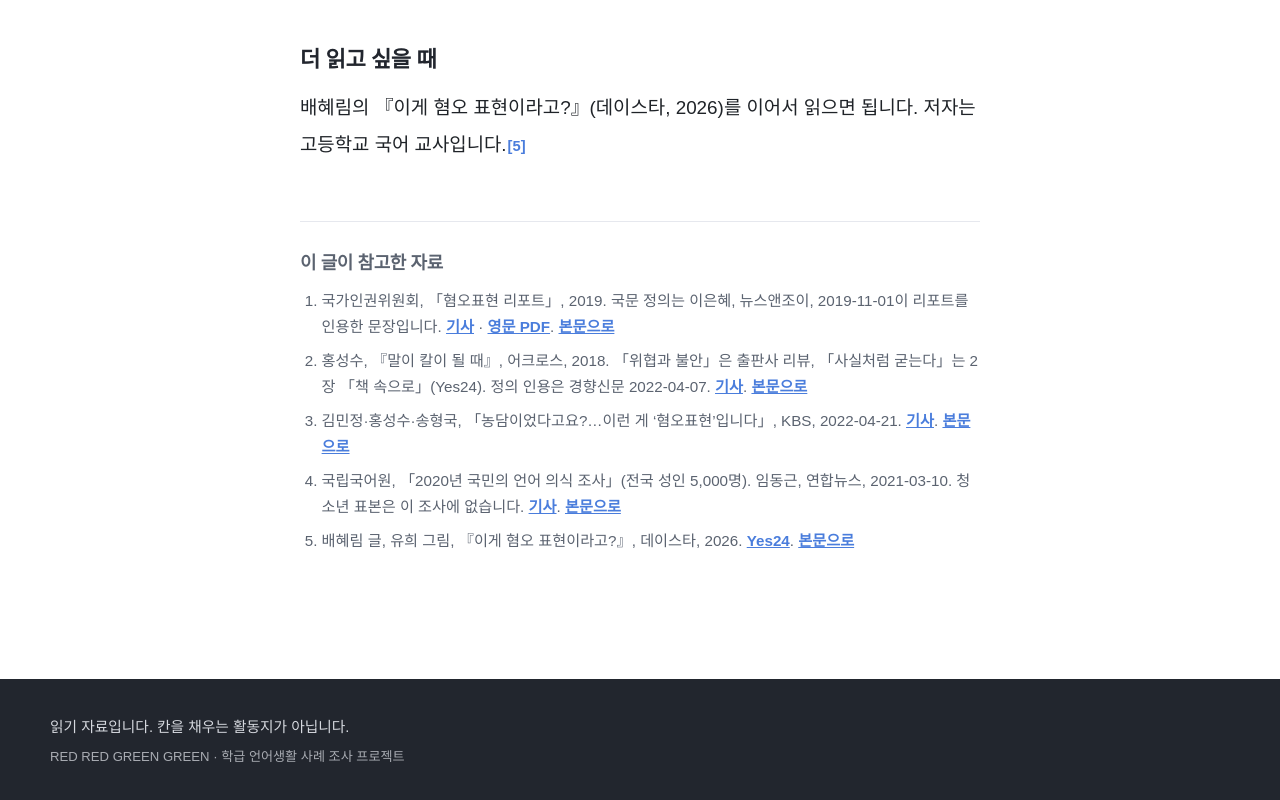
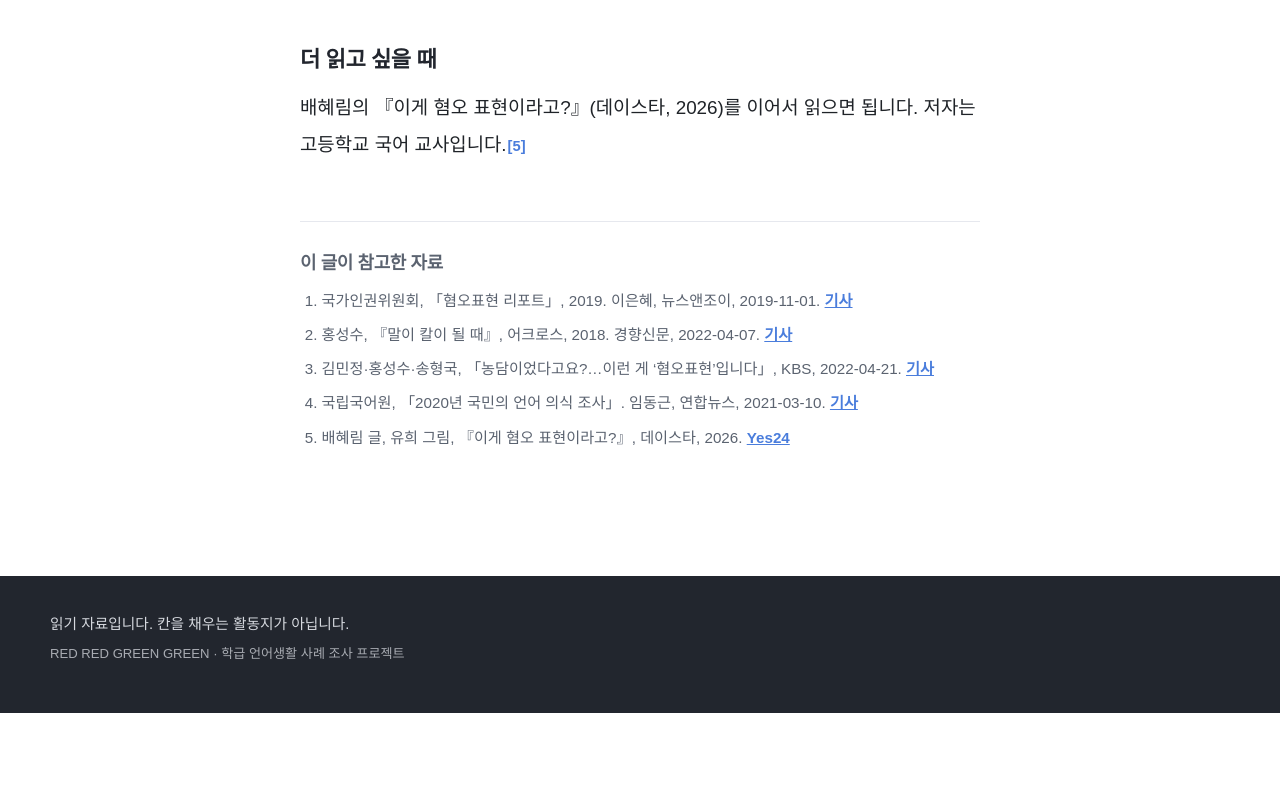
Before and after one commit to riedle03/redgreen-web, a plain HTML site: page hate-speech.html in a window 1280 px wide. Shown: the part 2594-3394 px from the top of the page. After the commit the page ends 3307 px from the top, so only its background shows below. Drawn offline with Linux system fonts and the light colour scheme; a web font is replaced by a local one.

Commit message:
읽기 자료 주석에서 조사 한계 설명을 뺀다

```diff
--- a/hate-speech.html
+++ b/hate-speech.html
@@ -167,11 +167,11 @@
         <section class="notes" aria-label="이 글이 참고한 자료">
           <h2>이 글이 참고한 자료</h2>
           <ol>
-            <li id="n1">국가인권위원회, 「혐오표현 리포트」, 2019. 국문 정의는 이은혜, 뉴스앤조이, 2019-11-01이 리포트를 인용한 문장입니다. <a href="http://www.newsnjoy.or.kr/news/articleView.html?idxno=225665" target="_blank" rel="noopener">기사</a> · <a href="https://www.humanrights.go.kr/download/BASIC_ATTACH?storageNo=1068506" target="_blank" rel="noopener">영문 PDF</a>. <a href="#r1">본문으로</a></li>
-            <li id="n2">홍성수, 『말이 칼이 될 때』, 어크로스, 2018. 「위협과 불안」은 출판사 리뷰, 「사실처럼 굳는다」는 2장 「책 속으로」(Yes24). 정의 인용은 경향신문 2022-04-07. <a href="https://www.khan.co.kr/article/202204071510001" target="_blank" rel="noopener">기사</a>. <a href="#r2">본문으로</a></li>
-            <li id="n3">김민정·홍성수·송형국, 「농담이었다고요?…이런 게 ‘혐오표현’입니다」, KBS, 2022-04-21. <a href="https://news.kbs.co.kr/news/pc/view/view.do?ncd=5445657" target="_blank" rel="noopener">기사</a>. <a href="#r3">본문으로</a></li>
-            <li id="n4">국립국어원, 「2020년 국민의 언어 의식 조사」(전국 성인 5,000명). 임동근, 연합뉴스, 2021-03-10. 청소년 표본은 이 조사에 없습니다. <a href="https://www.yna.co.kr/view/AKR20210310070800005" target="_blank" rel="noopener">기사</a>. <a href="#r4">본문으로</a></li>
-            <li id="n5">배혜림 글, 유희 그림, 『이게 혐오 표현이라고?』, 데이스타, 2026. <a href="https://www.yes24.com/product/goods/193359328" target="_blank" rel="noopener">Yes24</a>. <a href="#r5">본문으로</a></li>
+            <li id="n1">국가인권위원회, 「혐오표현 리포트」, 2019. 이은혜, 뉴스앤조이, 2019-11-01. <a href="http://www.newsnjoy.or.kr/news/articleView.html?idxno=225665" target="_blank" rel="noopener">기사</a></li>
+            <li id="n2">홍성수, 『말이 칼이 될 때』, 어크로스, 2018. 경향신문, 2022-04-07. <a href="https://www.khan.co.kr/article/202204071510001" target="_blank" rel="noopener">기사</a></li>
+            <li id="n3">김민정·홍성수·송형국, 「농담이었다고요?…이런 게 ‘혐오표현’입니다」, KBS, 2022-04-21. <a href="https://news.kbs.co.kr/news/pc/view/view.do?ncd=5445657" target="_blank" rel="noopener">기사</a></li>
+            <li id="n4">국립국어원, 「2020년 국민의 언어 의식 조사」. 임동근, 연합뉴스, 2021-03-10. <a href="https://www.yna.co.kr/view/AKR20210310070800005" target="_blank" rel="noopener">기사</a></li>
+            <li id="n5">배혜림 글, 유희 그림, 『이게 혐오 표현이라고?』, 데이스타, 2026. <a href="https://www.yes24.com/product/goods/193359328" target="_blank" rel="noopener">Yes24</a></li>
           </ol>
         </section>
       </article>
```
